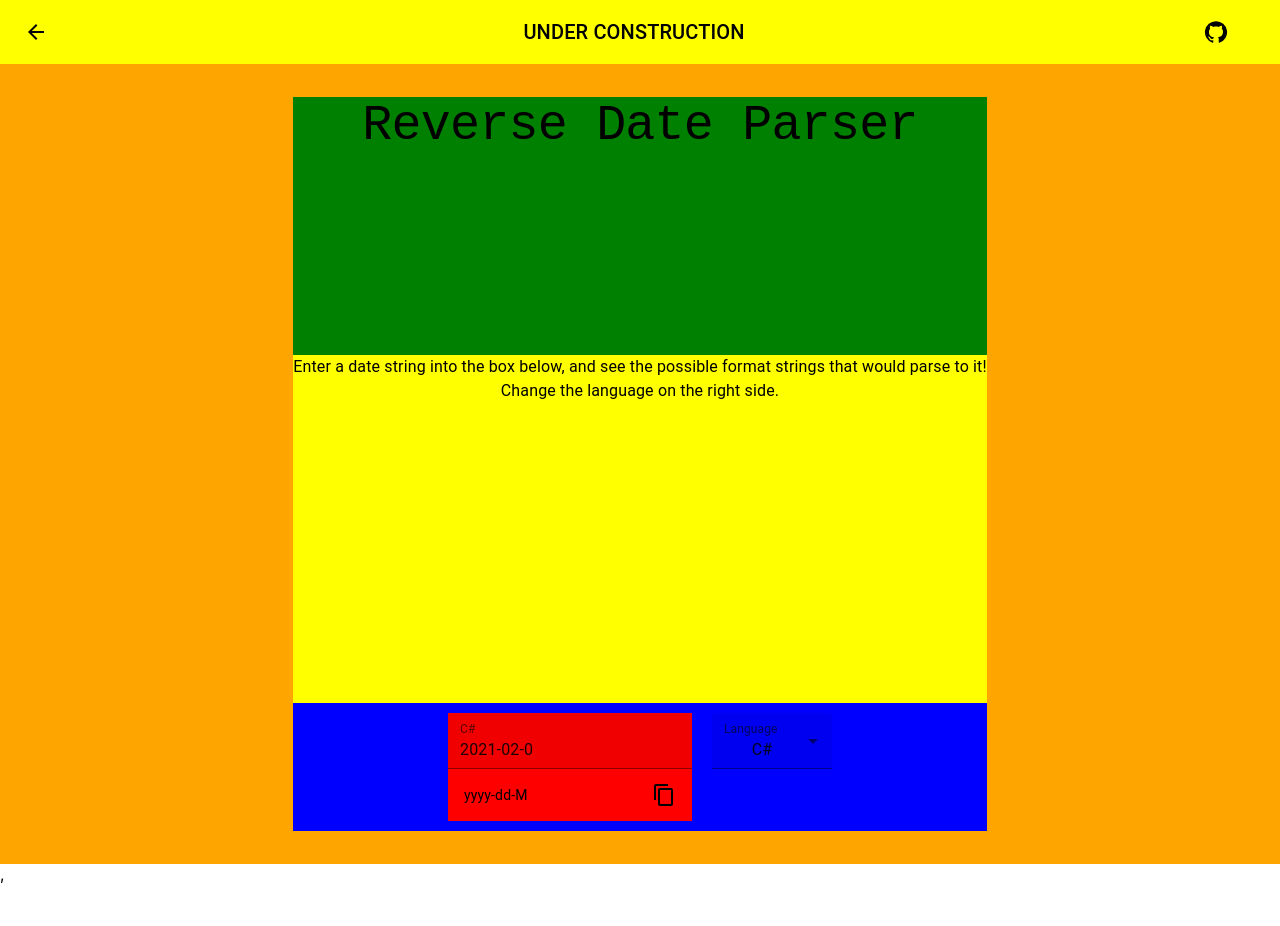
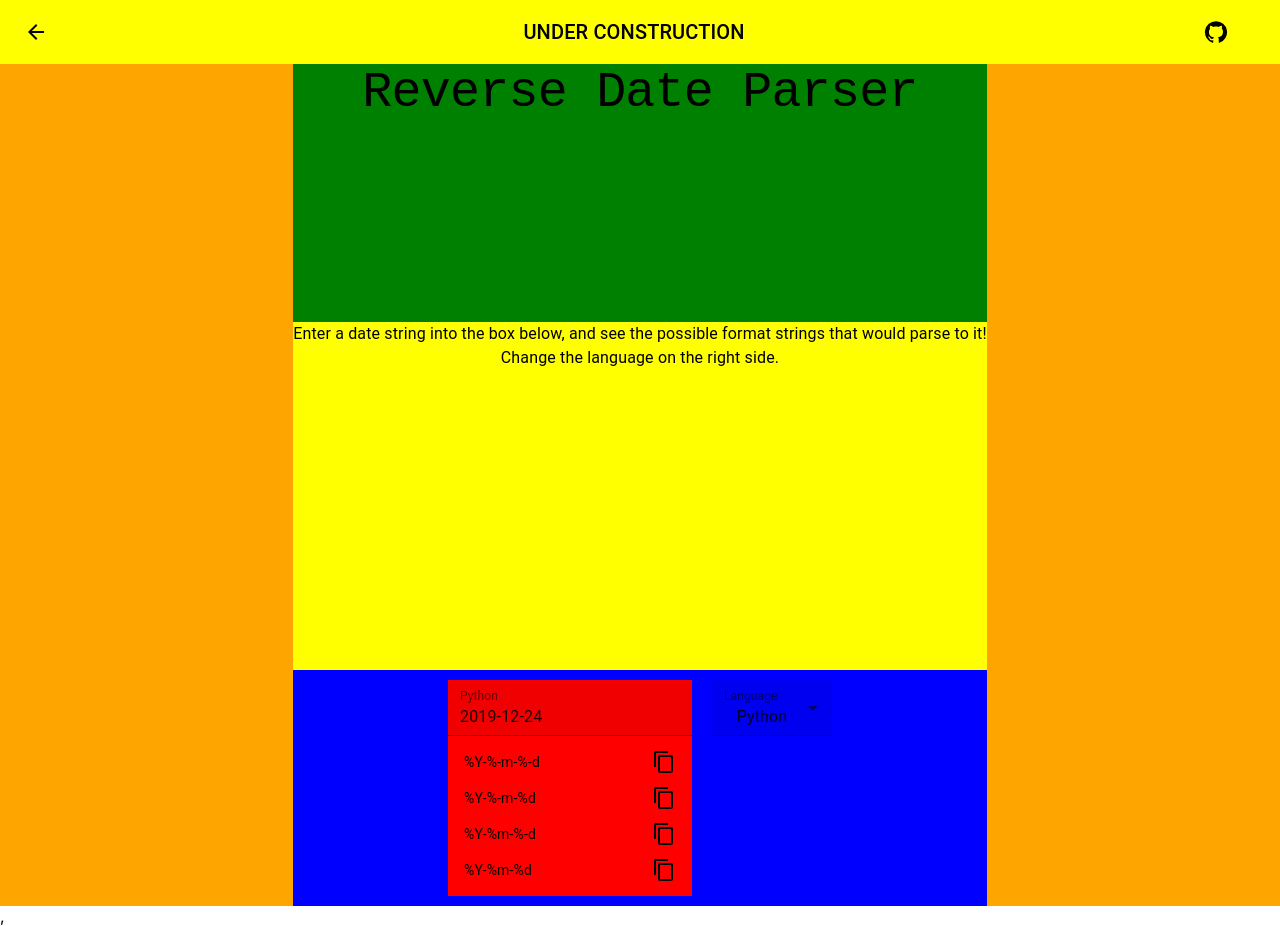
Before and after one commit to johnyenter-briars/reverse-date-parser, a React (Create React App) app: page / in a window 1280 px wide. Before the commit the page ends 884 px from the top, so only its background shows below. Built offline with nearby package versions, Linux system fonts and the light colour scheme.

Commit message:
Add more options

```diff
--- a/src/App.tsx
+++ b/src/App.tsx
@@ -13,10 +13,9 @@ import ResultsList from './components/ResultsList';
 
 const defaultOptions = [
     ["2021-02-0", "C#"],
-    // ["2019-12-24", "C#"],
+    ["2019-12-24", "Python"],
+    ["Feb 21 2021", "Python"],
 ];
-
-var dirty = false;
 
 const App: React.FC = () => {
     const [currentLanguage, setCurrentLanguage] = React.useState("");
```
